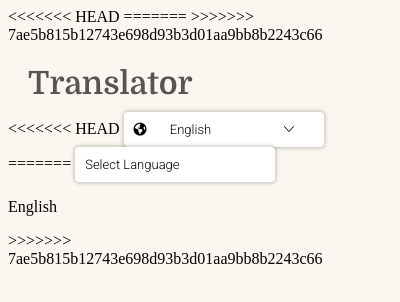
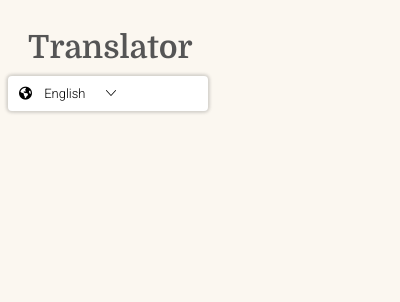
Before and after one commit to yuyenchu/hackthon2020, a browser extension: page extension/popup.html in a window 400 px wide. Drawn offline with Linux system fonts and the light colour scheme.

Commit message:
edit css for inline icon

```diff
--- a/extension/popup.html
+++ b/extension/popup.html
@@ -7,28 +7,20 @@
     <script src="jquery.min.js"></script>
     <script src="extension.js"></script>
     <link href="https://fonts.googleapis.com/css2?family=Domine:wght@600&family=Roboto:wght@300&display=swap" rel="stylesheet">
-<<<<<<< HEAD
     <script src="https://kit.fontawesome.com/542f9ba16d.js" crossorigin="anonymous"></script>
     <script src="popup.js"></script>
-=======
->>>>>>> 7ae5b815b12743e698d93b3d01aa9bb8b2243c66
     <link rel="stylesheet" href="styles.css">
   </head>
   <body>
     <h1>Translator</h1>
 
     <div class="dropdown">
-<<<<<<< HEAD
       <button class="dropbtn">
         <i class="fas fa-globe-americas"> </i>
         <p class="id" id="selectLanguage">English </p>
         <img class="svg" src=./down-arrow.svg> </img>
       </button>
       <!--<p id="selectLanguage">English</p>-->
-=======
-      <button id="select" class="dropbtn">Select Language</button>
-      <p id="selectLanguage">English</p>
->>>>>>> 7ae5b815b12743e698d93b3d01aa9bb8b2243c66
       <div class="dropdown-content">
         <button><img src=./icon.png>Mandarin Chinese</button>
         <button><img src=./icon.png>Japanese</button>
--- a/extension/styles.css
+++ b/extension/styles.css
@@ -34,7 +34,7 @@ h1 {
 .svg {
   width: 10px;
   height: auto;
-  margin-left:70px;
+  margin-left: 1.3em;
 }
 
 img {
@@ -42,7 +42,8 @@ img {
 }
 
 i {
-  margin-right: 10px;
+  margin-right: -1px;
+  margin-left: 1px;
 }
 
 .language {
```
